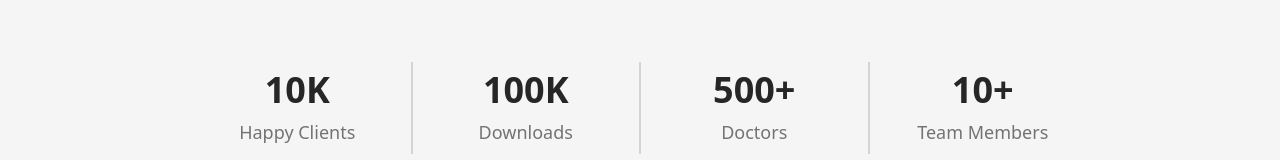
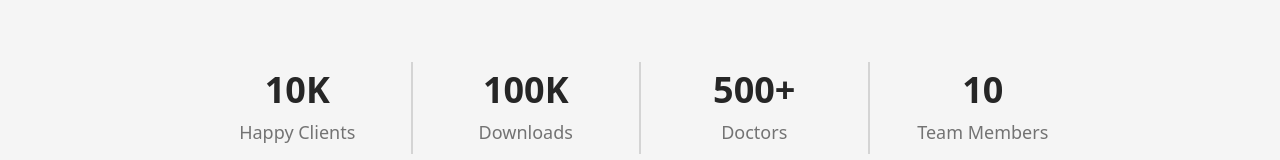
Before and after one commit to AhmedZahran15/Pety---Pet-Care, a React (Vite) app: page /about in a window 1280 px wide. Shown: the part 786-946 px from the top of the page. Built offline with nearby package versions, Linux system fonts and the light colour scheme.

Commit message:
Update team members count

```diff
--- a/src/Pages/AboutUS/Statistics.jsx
+++ b/src/Pages/AboutUS/Statistics.jsx
@@ -22,7 +22,7 @@ export default function Statistics() {
       <StatisticItem number="10K" label="Happy Clients" />
       <StatisticItem number="100K" label="Downloads" />
       <StatisticItem number="500+" label="Doctors" />
-      <StatisticItem number="10+" label="Team Members" />
+      <StatisticItem number="10" label="Team Members" />
     </div>
   );
 }
```
